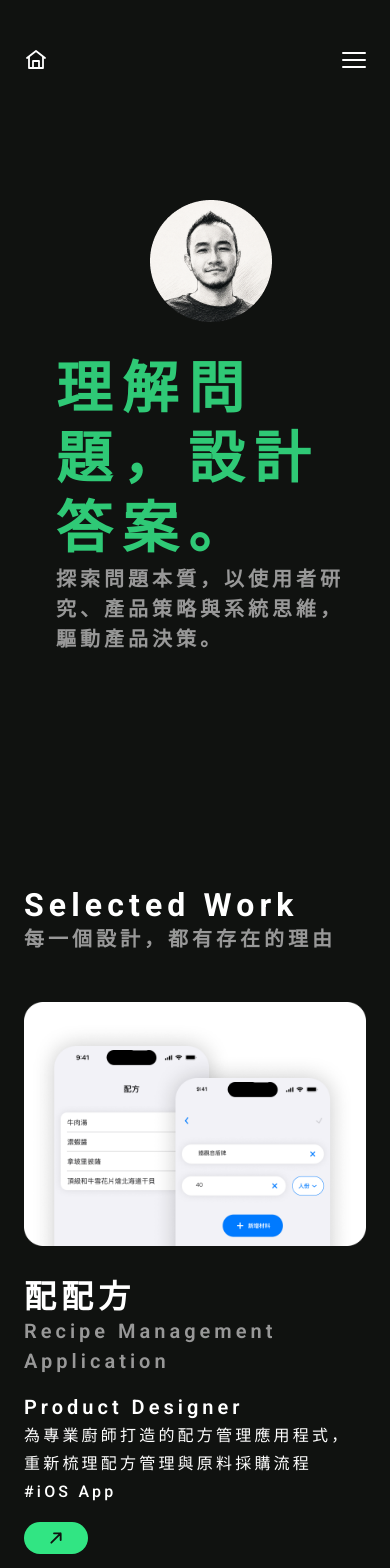
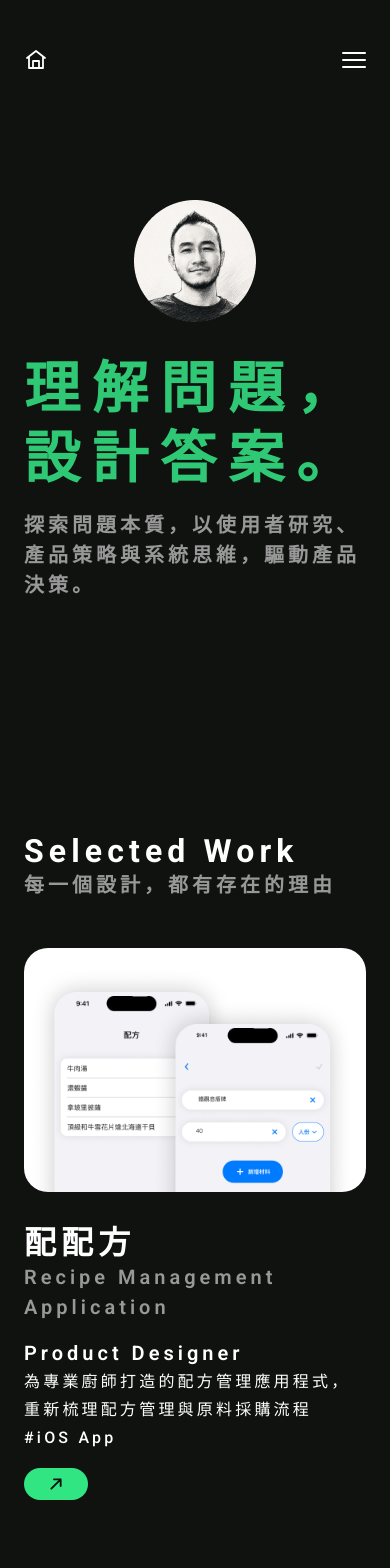
Before and after one commit to herbtea211/20260730-portfolio, a Next.js app: page / in a window 390 px wide. Shown: the top 1568 px of the page. Built offline with nearby package versions, Linux system fonts and the light colour scheme.

Commit message:
Adjust responsive navigation and work page layout

```diff
--- a/src/app/globals.css
+++ b/src/app/globals.css
@@ -128,7 +128,7 @@ body {
     font-size: 56px;
     font-weight: 800;
     line-height: 70px;
-    letter-spacing: 10px;
+    letter-spacing: 12px;
   }
 
   @media (min-width: 768px) {
--- a/src/app/page.tsx
+++ b/src/app/page.tsx
@@ -6,7 +6,7 @@ import IndexCard from "@/components/sections/IndexCard"
 export default function Home() {
   return (
           <main className="max-w-[1440px] mx-auto px-6 md:px-[120px] grid grid-cols-1 md:grid-cols-8 gap-8 mb-30">
-              <section className="col-start-2 col-span-7 flex flex-col items-center gap-8 py-50 md:py-100 md:flex-row md:items-start">
+              <section className="col-start-1 col-span-8 md:col-start-2 md:col-span-7 flex flex-col items-center gap-8 py-50 md:py-100 md:flex-row md:items-start">
                 <div>
                   <Image
                     src={avatar}
@@ -16,7 +16,7 @@ export default function Home() {
                   />
                 </div>
                 <div>
-                  <h1 className="text-hero-responsive">理解問題，設計答案。</h1>
+                  <h1 className="text-hero-responsive pb-4">理解問題，設計答案。</h1>
                   <p className="text-keyMessage-default">
                     探索問題本質，以使用者研究、產品策略與系統思維，驅動產品決策。
                   </p>
--- a/src/components/sections/IndexCard.tsx
+++ b/src/components/sections/IndexCard.tsx
@@ -12,11 +12,16 @@ export default function IndexCard() {
           key={item.title}
           className="col-span-8 grid grid-cols-8 gap-8 mb-20"
         >
-          <Image
-            className="col-span-8 md:col-start-1 md:col-span-3"
-            src={item.image}
-            alt={item.title}
-          />
+          <Link
+            href={item.href}
+            className="rounded-[24px] group col-span-8 overflow-hidden md:col-start-1 md:col-span-3"
+          >
+            <Image
+              className="h-auto w-full transition-transform duration-300 ease-in-out md:group-hover:scale-[1.1]"
+              src={item.image}
+              alt={item.title}
+            />
+          </Link>
 
           <div className="col-span-8 md:col-start-4 md:col-span-5">
             <div className="mb-4 md:mb-12">
--- a/src/components/sections/workHero.tsx
+++ b/src/components/sections/workHero.tsx
@@ -25,7 +25,7 @@ export default function WorkHero({
   const isFullLayout = layout === "full";
 
   return (
-    <section className="w-full bg-background-secondary pt-20 pb-20 md:py-30">
+    <section className="w-full bg-background-secondary pt-0 pb-20 md:py-30">
       <div className="mx-auto grid w-full max-w-[1440px] grid-cols-1 gap-8 px-8 md:grid-cols-8 md:px-[120px]">
         <div
           className={
```
